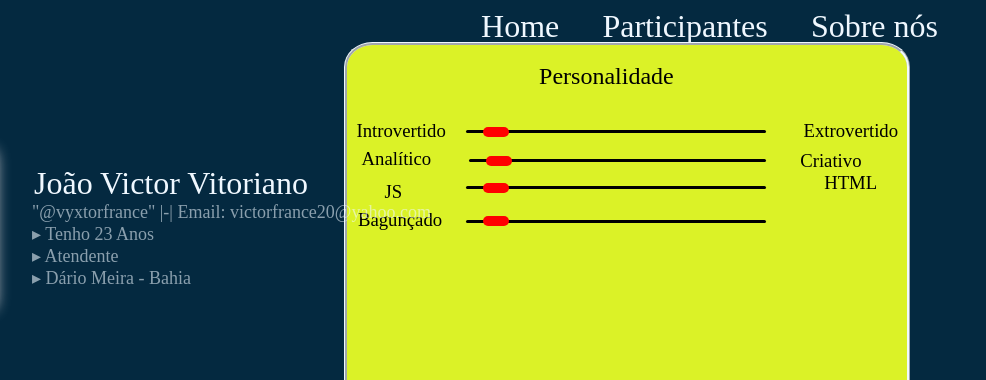
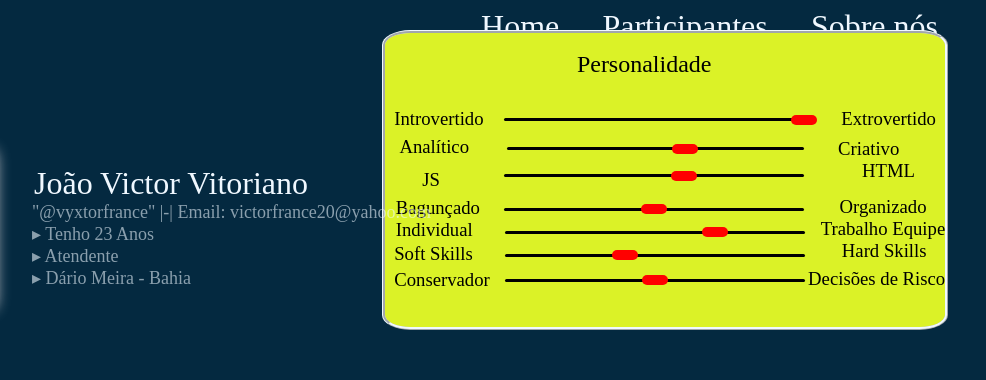
Before and after one commit to TSThiago/Flitdex, a plain HTML site: page Victor/apresentation.html in a window 1280 px wide. Shown: the top 380 px of the page, 294-1280 px from the left. Drawn offline with Linux system fonts and the light colour scheme.

Commit message:
página apresentação individual concluída

```diff
--- a/Victor/apresentation.html
+++ b/Victor/apresentation.html
@@ -76,7 +76,30 @@
                     <div class="bar4">
                         <div class="marker4"></div>
                     </div>
+                    <h3 class="rightpersonalidade4">Organizado</h3>
+                </div>
+                <div>
+                    <h3 class="leftpersonalidade4">Individual</h3>
+                    <div class="bar5">
+                        <div class="marker5"></div>
+                    </div>
+                    <h3 class="rightpersonalidade5">Trabalho Equipe</h3>
+                </div>
 
+                <div>
+                    <h3 class="leftpersonalidade6">Soft Skills</h3>
+                    <div class="bar6">
+                        <div class="marker6"></div>
+                    </div>
+                    <h3 class="rightpersonalidade6">Hard Skills</h3>
+                </div>
+
+                <div>
+                    <h3 class="leftpersonalidade7">Conservador</h3>
+                    <div class="bar7">
+                        <div class="marker7"></div>
+                    </div>
+                    <h3 class="rightpersonalidade7">Decisões de Risco</h3>
                 </div>
             </div>
 
--- a/Victor/styleVictor.css
+++ b/Victor/styleVictor.css
@@ -106,13 +106,12 @@
 .personalidade {
     background-color: #DBF227;
     float: right;
-    margin-top: -72ch;
-    margin-right: 2cm;
+    margin-top: -73.5ch;
+    margin-right: 1cm;
     border-radius: 5%;
     border-style: ridge;
     border-color: rgb(240, 248, 255);
-    height: 500px;
-
+    height: 300px;
 }
 
 .titlepersonalidade {
@@ -136,7 +135,7 @@
 .marker {
     position: absolute;
     top: 50%;
-    left: 10%;
+    left: 100%;
     transform: translate(-50%, -50%);
     background-color: red;
     border-radius: 20px;
@@ -169,7 +168,7 @@
 .marker2 {
     position: absolute;
     top: 50%;
-    left: 10%;
+    left: 60%;
     transform: translate(-50%, -50%);
     background-color: red;
     border-radius: 20px;
@@ -204,7 +203,7 @@
 .marker3 {
     position: absolute;
     top: 50%;
-    left: 10%;
+    left: 60%;
     transform: translate(-50%, -50%);
     background-color: red;
     border-radius: 20px;
@@ -237,7 +236,7 @@
 .marker4 {
     position: absolute;
     top: 50%;
-    left: 10%;
+    left: 50%;
     transform: translate(-50%, -50%);
     background-color: red;
     border-radius: 20px;
@@ -249,6 +248,93 @@
     margin-top: 4ch;
     margin-left: -10.8cm;
 }
+.rightpersonalidade4{
+    margin-top: 1.5ch;
+    margin-right: 2ch;
+    float: right;
+}
+.leftpersonalidade5{
+    float: left;
+}
+.rightpersonalidade5{
+    float: right;
+}
 
-/*
-<h3 class="rightpersonalidade4">Organizado</h3>
+.bar5{
+    float: left;
+    margin-top: 2.5ch;
+    margin-left: 15ch;
+    position: relative;
+    background-color: black;
+    width: 300px;
+    height: 3px;
+    border-radius: 10px;
+}
+
+.marker5{
+    position: absolute;
+    top: 50%;
+    left: 70%;
+    transform: translate(-50%, -50%);
+    background-color: red;
+    border-radius: 20px;
+    height: 10px;
+    width: 26px;
+}
+.leftpersonalidade6{
+    float: left;
+    margin-left: 1ch;
+    margin-top: 1ch;
+}
+.bar6{
+    float: left;
+    margin-top: 2.5ch;
+    margin-left: 0.85cm;
+    position: relative;
+    background-color: black;
+    width: 300px;
+    height: 3px;
+    border-radius: 10px;
+}
+.marker6{
+    position: absolute;
+    top: 50%;
+    left: 40%;
+    transform: translate(-50%, -50%);
+    background-color: red;
+    border-radius: 20px;
+    height: 10px;
+    width: 26px;
+}
+.rightpersonalidade6{
+    float: right;
+    margin-right: 2ch;
+}
+.leftpersonalidade7{
+    margin-left: 1ch;
+    float: left;
+    margin-top: -1ch;
+}
+.bar7{
+    margin-top: 5.3cm;
+    margin-left: 15ch;
+    position: relative;
+    background-color: black;
+    width: 300px;
+    height: 3px;
+    border-radius: 10px;
+}
+.marker7{
+    position: absolute;
+    top: 50%;
+    left: 50%;
+    transform: translate(-50%, -50%);
+    background-color: red;
+    border-radius: 20px;
+    height: 10px;
+    width: 26px;
+}
+.rightpersonalidade7{
+    float: right;
+    margin-top:-1.5ch;
+}
```
